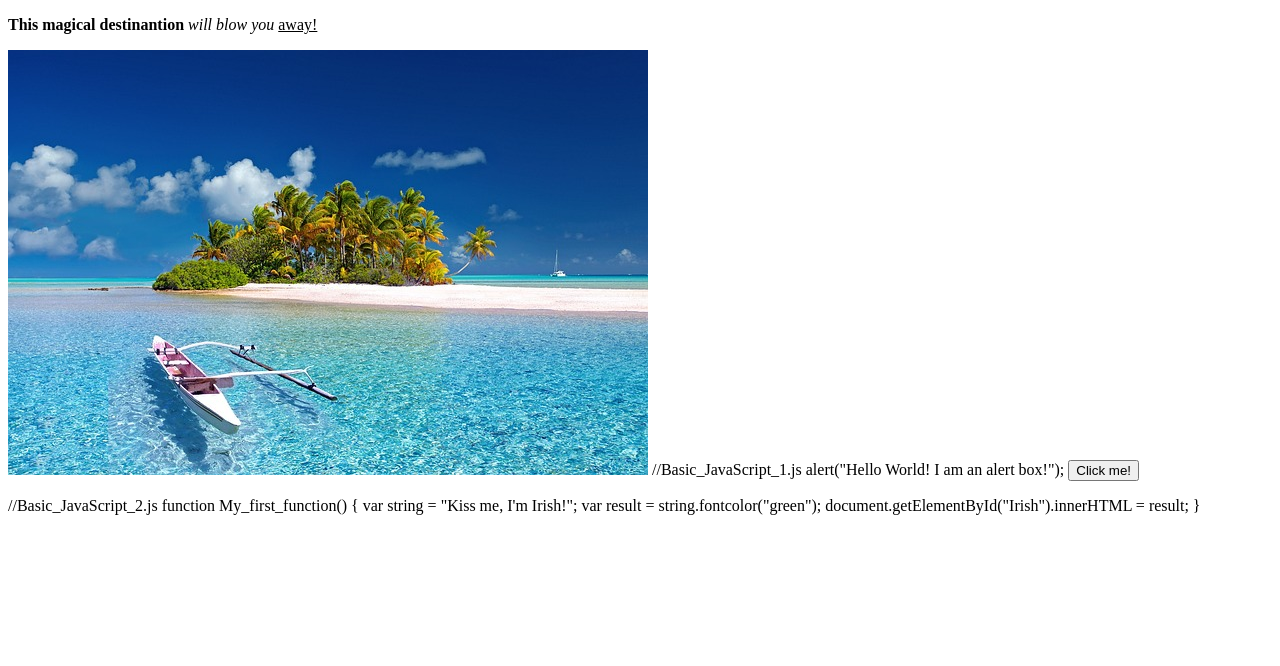
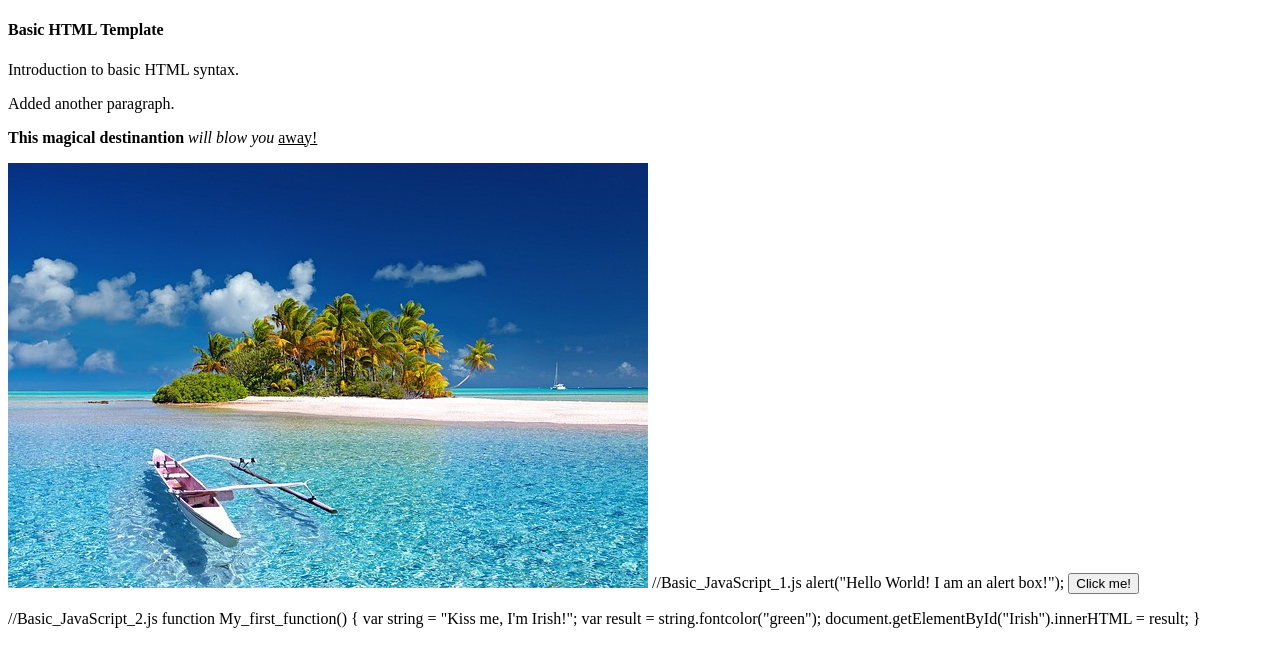
Before and after one commit to AliaTsigk/HTML-and-CSS-Projects, a plain HTML site: page Basic_HTML_and_JavaScript_1/BasicHTML.html in a window 1280 px wide. Drawn offline with Linux system fonts and the light colour scheme.

Commit message:
Update BasicHTML.html

```diff
--- a/Basic_HTML_and_JavaScript_1/BasicHTML.html
+++ b/Basic_HTML_and_JavaScript_1/BasicHTML.html
@@ -6,7 +6,11 @@
   <title>Beautiful travel destinations!</title>
   <meta charset="utf-8">
 
-  <body>
+  <body><header>
+    <h4>Basic HTML Template</h4>
+    <p>Introduction to basic HTML syntax.</p>
+    <p>Added another paragraph.</p>
+  </header>
    <p><b>This magical destinantion </b><i>will blow you </i><u>away!</u></p>
    <img src="Polynesia.jpg" alt="Beautiful Polynesia!" idth="600" height="425">
 
```
